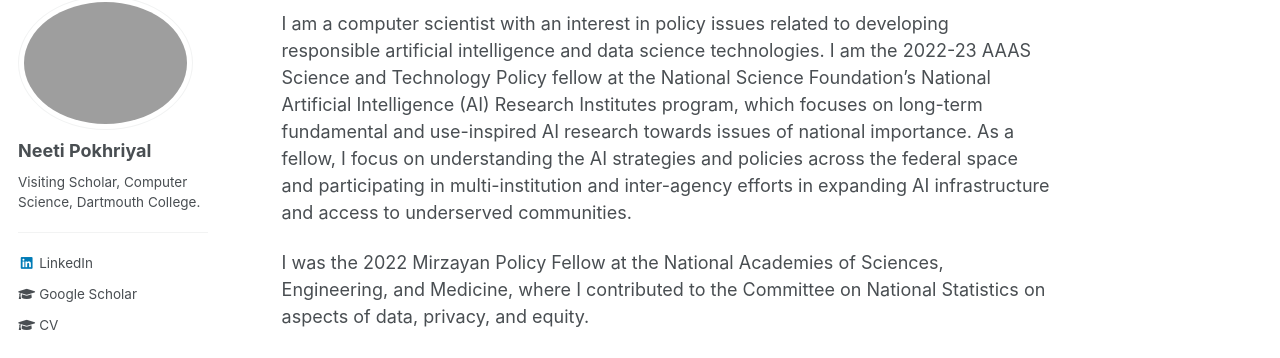
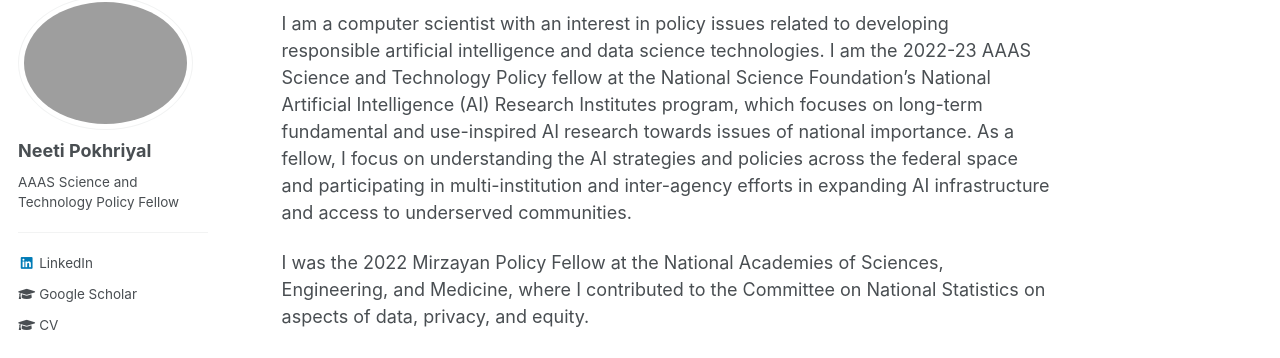
Before and after one commit to neetip/neetip.github.io, a Jekyll site: the page built from _pages/about.md, in a window 1280 px wide. Shown: the part 122-480 px from the top of the page. Built offline with Jekyll 4.4.1, drawn with Linux system fonts in a browser that asks for light colours.

Commit message:
Update _config.yml

```diff
--- a/_config.yml
+++ b/_config.yml
@@ -82,7 +82,7 @@ analytics:
 author:
   name             : "Neeti Pokhriyal"
   avatar           : "neeti.png"
-  bio              : "Visiting Scholar, Computer Science, Dartmouth College.<hr/>"
+  bio              : "AAAS Science and Technology Policy Fellow<hr/>"
   location         :
   employer         :
   pubmed           :
```
